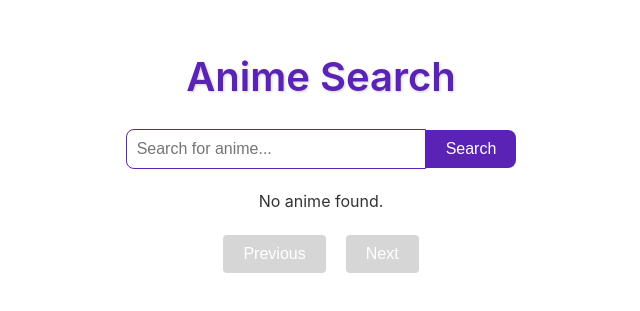
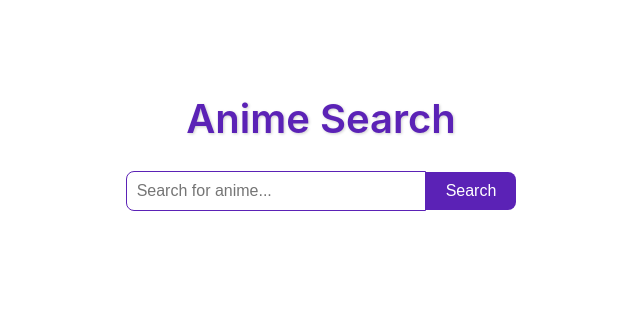
Before and after one commit to watch14/AnimeSaver, a Vue app in the folder AnimeSaver/: page / in a window 1280 px wide. Shown: the part 241-552 px from the top of the page, without its empty margins (319-959 px from the left). Built offline with nearby package versions, Linux system fonts and the light colour scheme.

Commit message:
pagination

```diff
--- a/AnimeSaver/src/components/AnimeSearch.vue
+++ b/AnimeSaver/src/components/AnimeSearch.vue
@@ -14,17 +14,13 @@
                 </div>
             </div>
         </div>
-        <div v-else>
-            <p>No anime found.</p>
-        </div>
-        <div class="pagination-controls">
+        <div v-if="animeList.length > 0" class="pagination-controls">
             <button @click="prevPage" :disabled="currentPage <= 1">Previous</button>
+            <span class="page-number">Page {{ currentPage }}</span>
             <button @click="nextPage" :disabled="animeList.length < limit">Next</button>
         </div>
     </div>
 </template>
-
-
 
 <script>
 export default {
@@ -38,38 +34,40 @@ export default {
     },
     methods: {
         async searchAnime() {
+            this.currentPage = 1; // Reset to page 1 on new search
+            await this.fetchAnimeData();
+        },
+        async fetchAnimeData() {
+            const offset = (this.currentPage - 1) * this.limit;
             try {
-                const offset = (this.currentPage - 1) * this.limit;
-                console.log(`Fetching data: Page ${this.currentPage}, Offset ${offset}`);
                 const response = await fetch(`http://localhost:5000/api/anime/search?q=${this.query}&limit=${this.limit}&offset=${offset}&fields=id,title,mean,num_episodes,genres,synopsis,start_date,end_date,status`);
                 const data = await response.json();
-                console.log('API Response:', data.data);
                 if (Array.isArray(data.data)) {
                     this.animeList = data.data.map(item => item.node);
                 } else {
                     console.error('Data is not an array:', data);
-                    this.animeList = [];  // Reset animeList if data is not in expected format
+                    this.animeList = [];
                 }
             } catch (error) {
                 console.error('Error fetching anime data:', error);
+                this.animeList = [];
             }
         },
         prevPage() {
             if (this.currentPage > 1) {
                 this.currentPage--;
-                this.searchAnime();
+                this.fetchAnimeData();
             }
         },
         nextPage() {
             if (this.animeList.length === this.limit) {
                 this.currentPage++;
-                this.searchAnime();
+                this.fetchAnimeData();
             }
         }
     }
 };
 </script>
-
 
 
 <style scoped>
@@ -127,6 +125,11 @@ export default {
     background-color: #411d7a;
     box-shadow: 0 2px 4px rgba(0, 0, 0, 0.1);
     transition: transform 0.2s ease;
+
+    display: flex;
+    flex-direction: column;
+    width: 100%;
+    height: 100%;
 }
 
 .anime-card:hover {
@@ -143,9 +146,13 @@ export default {
 
 /* Styling for the details section */
 .anime-details {
+    height: 100%;
     padding: 16px;
     color: white;
     text-align: left;
+    display: flex;
+    flex-direction: column;
+    justify-content: space-between;
 }
 
 .anime-title {
@@ -194,4 +201,12 @@ export default {
     background-color: #d6d6d6;
     cursor: not-allowed;
 }
+
+.pagination-controls {
+    margin-top: 20px;
+}
+
+.page-number {
+    margin: 0 15px;
+}
 </style>
```
